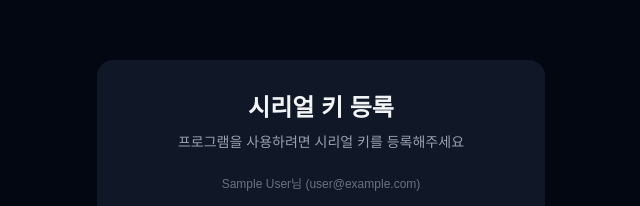
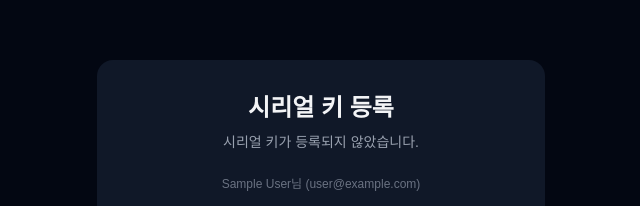
Before and after one commit to tntkorea-glitch/kakao-app, a Next.js app: page / in a window 1280 px wide. Shown: the part 171-377 px from the top of the page, without its empty margins (319-959 px from the left). Built offline with nearby package versions, Linux system fonts and the light colour scheme; no server answers; sample sign-in values are in the browser's storage.

Commit message:
chore: auto-commit from Claude Code

```diff
--- a/src/app/page.tsx
+++ b/src/app/page.tsx
@@ -233,7 +233,7 @@ export default function Dashboard() {
         <div className="w-full max-w-md bg-gray-900 rounded-2xl p-8">
           <h1 className="text-2xl font-bold text-center mb-2">시리얼 키 등록</h1>
           <p className="text-gray-400 text-center text-sm mb-6">
-            프로그램을 사용하려면 시리얼 키를 등록해주세요
+            {serialStatus?.reason || "프로그램을 사용하려면 시리얼 키를 등록해주세요"}
           </p>
           <p className="text-gray-500 text-xs text-center mb-4">
             {user?.name}님 ({user?.email})
```
